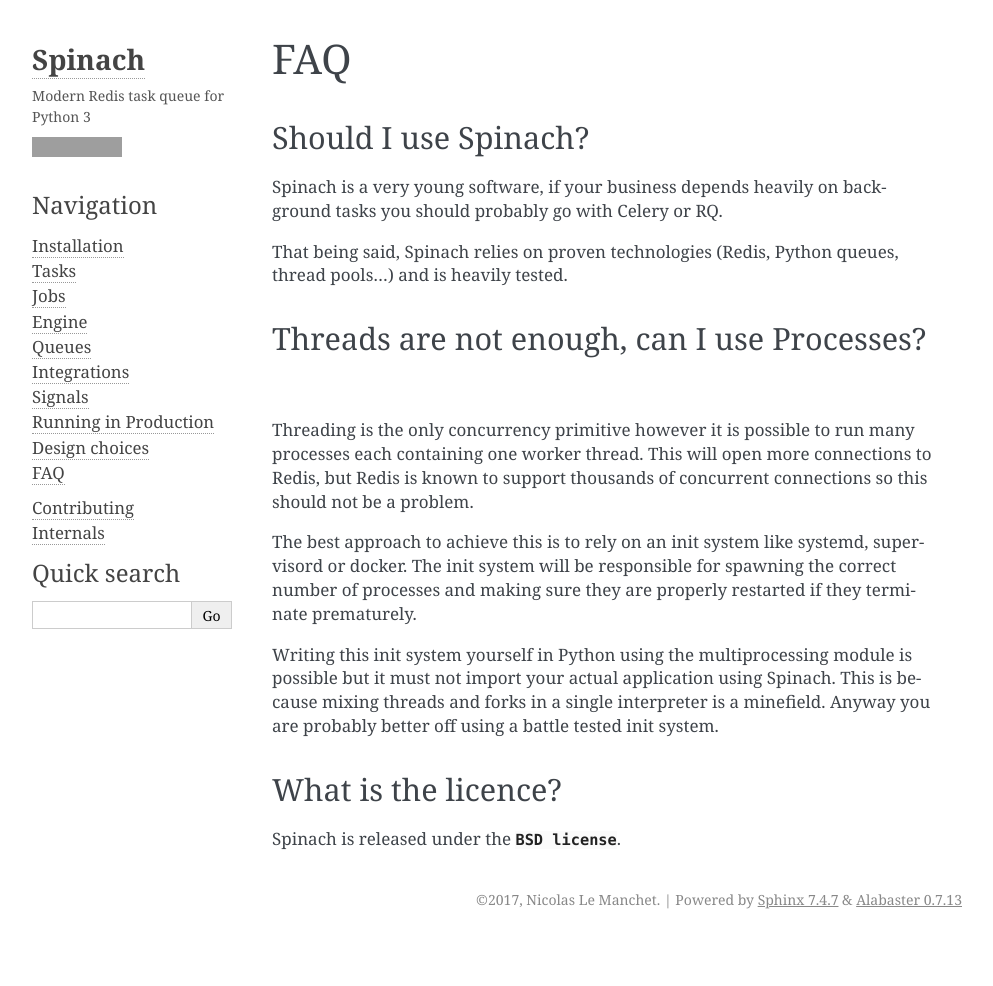
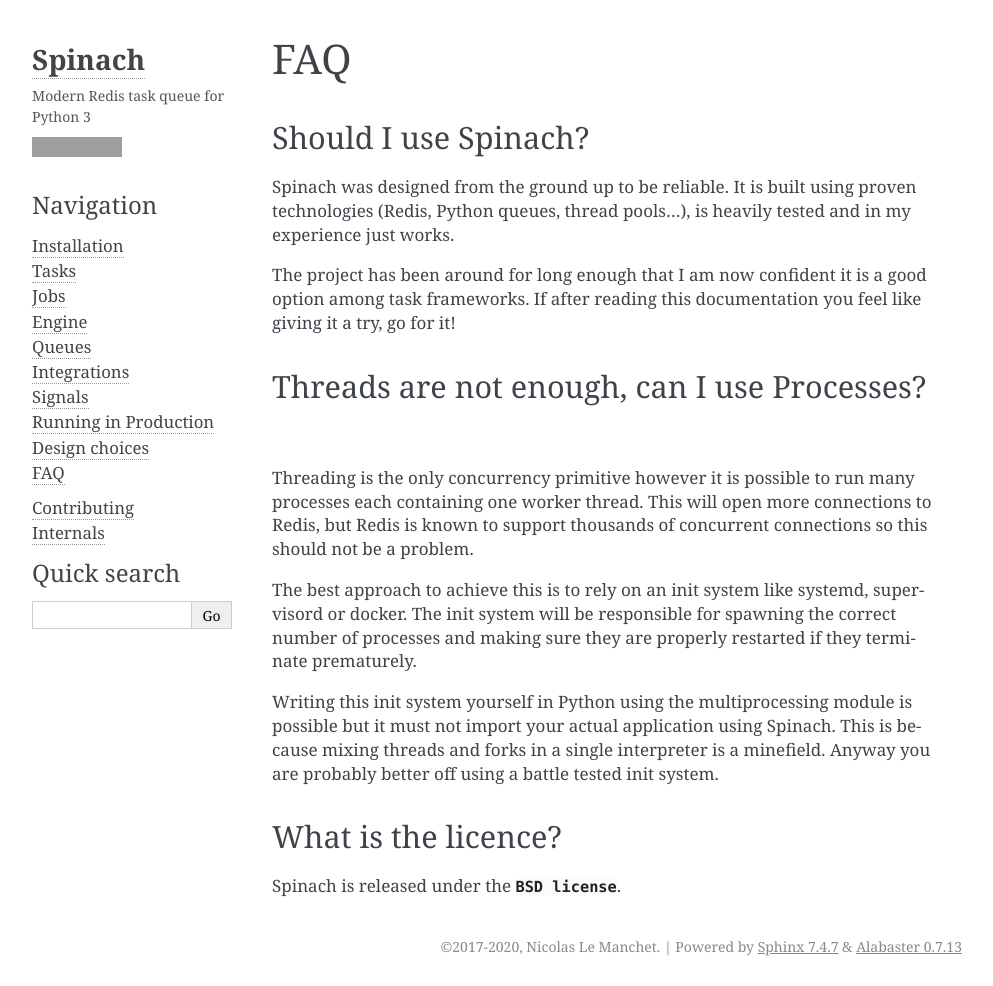
Before and after one commit to NicolasLM/spinach, a Sphinx documentation site: the page built from doc/user/faq.rst, in a window 1280 px wide. Shown: the whole page, without its empty margins (148-1141 px from the left). Built offline with Sphinx 7.4.7, drawn with Linux system fonts in a browser that asks for light colours; the version number could not be read and is left out; before the commit the page ends 939 px from its top, so only the background shows below that; grey boxes are pictures that could not be loaded.

Commit message:
Updates to the documentation

```diff
--- a/doc/conf.py
+++ b/doc/conf.py
@@ -58,7 +58,7 @@
 
 # General information about the project.
 project = 'Spinach'
-copyright = '2017, Nicolas Le Manchet'
+copyright = '2017-2020, Nicolas Le Manchet'
 author = 'Nicolas Le Manchet'
 
 # The version info for the project you're documenting, acts as replacement for
--- a/doc/user/faq.rst
+++ b/doc/user/faq.rst
@@ -6,11 +6,13 @@
 Should I use Spinach?
 ---------------------
 
-Spinach is a very young software, if your business depends heavily on
-background tasks you should probably go with Celery or RQ.
+Spinach was designed from the ground up to be reliable. It is built using proven
+technologies (Redis, Python queues, thread pools...), is heavily tested and in
+my experience just works.
 
-That being said, Spinach relies on proven technologies (Redis, Python queues,
-thread pools...) and is heavily tested.
+The project has been around for long enough that I am now confident it is a good
+option among task frameworks. If after reading this documentation you feel like
+giving it a try, go for it!
 
 Threads are not enough, can I use Processes?
 --------------------------------------------
--- a/doc/user/integrations.rst
+++ b/doc/user/integrations.rst
@@ -224,10 +224,8 @@
 
     sentry_sdk.init(
         dsn="https://sentry_dsn/42",
-        integrations=[SpinachIntegration()]
+        integrations=[SpinachIntegration(send_retries=False)]
     )
-
-.. autoclass:: spinach.contrib.sentry_sdk_spinach.SpinachIntegration
 
 .. note::
     Users of the deprecated Raven client for Sentry can use the old Spinach
--- a/doc/user/tasks.rst
+++ b/doc/user/tasks.rst
@@ -89,7 +89,7 @@
 
 .. autoclass:: spinach.task.RetryException
 
-A task can also raise a :class:`AbortException` for short-circuit behavior::
+A task can also raise a :class:`AbortException` for short-circuit behavior:
 
 .. autoclass:: spinach.task.AbortException
 
```
Also changed, not shown: 2 other files.
